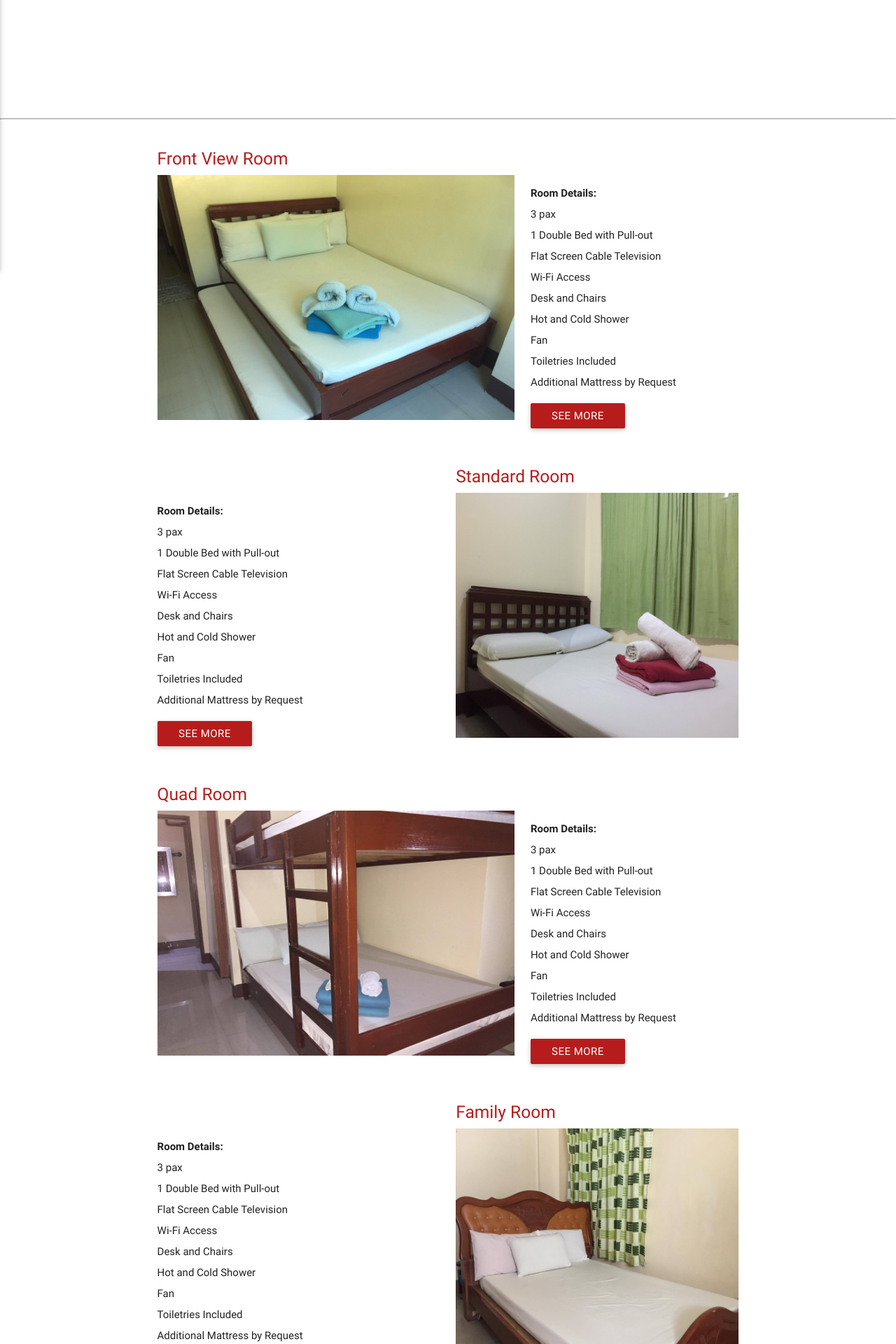
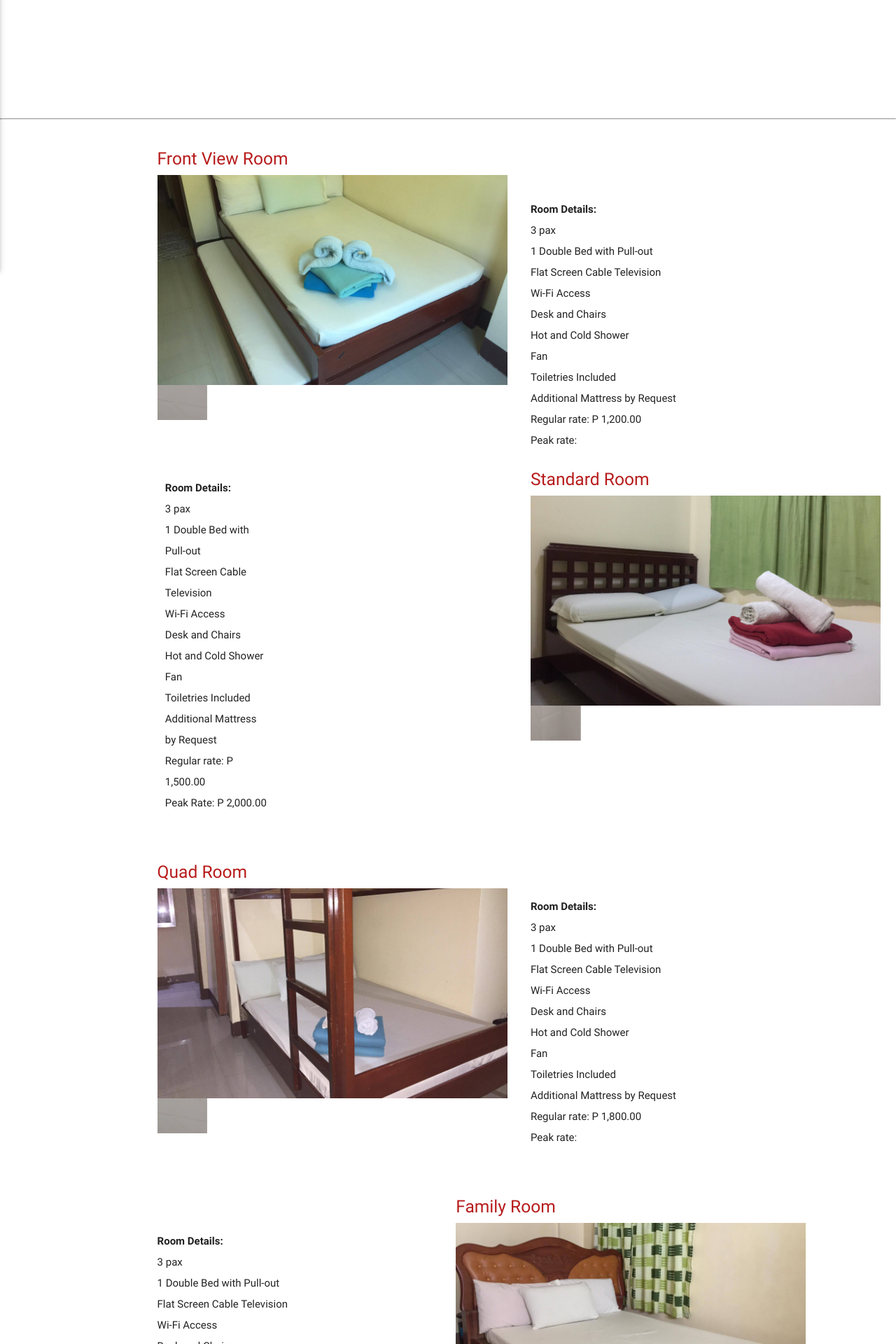
Before and after one commit to KimCastro/THESIS2, a PHP site: page /Rooms.php in a window 1280 px wide. Shown: the part 473-2393 px from the top of the page at 70% size. Run offline with PHP 8.4, Linux system fonts and the light colour scheme; some libraries are stand-ins or nearby versions.

Commit message:
New Rooms.php

```diff
--- a/Rooms.php
+++ b/Rooms.php
@@ -57,9 +57,20 @@
   <hr>
     <!--Front View-->
     <br>
+
+
     <div class="row">
+
       <div class="col s2"></div>
-      <div class="col s5"><h5 class=" red-text text-darken-4"> Front View Room </h5><img class="responsive-img" style="height: 350px; width:600px" src="img/FrontView/FV.jpg"> </div>
+      <div class="col s5"><h5 class=" red-text text-darken-4"> Front View Room </h5><div class="materialboxed"><div class="carousel carousel-slider" style="height: 350px; width:500px">
+    <a class="carousel-item" href="#one!"><img src="img/FrontView/FV.jpg"></a>
+    <a class="carousel-item" href="#two!"><img src="img/FrontView/FV2.jpg"></a>
+    <a class="carousel-item" href="#three!"><img src="img/FrontView/FVCr2.jpg"></a>
+    <a class="carousel-item" href="#four!"><img src="img/FrontView/FrontViewCr.jpg"></a>
+  </div>
+
+  </div>
+      <br>
       <div class="col s4"><br><br><p><b>Room Details:</b><br>
       3 pax<br>
       1 Double Bed with Pull-out <br>
@@ -69,10 +80,11 @@
       Hot and Cold Shower <br>
       Fan <br>
       Toiletries Included <br>
-      Additional Mattress by Request</p>
+      Additional Mattress by Request<br>
+      Regular rate: P 1,500.00<br>
+      Peak Rate: P 2,000.00</p>
 
-      <!-- Modal Trigger -->
-      <a class="modal-trigger waves-effect waves-light btn red darken-4" href="#SeeFV">See More</a>
+
 
       </div>
       <div class="col s2"></div>
@@ -91,13 +103,16 @@
       Hot and Cold Shower <br>
       Fan <br>
       Toiletries Included <br>
-      Additional Mattress by Request</p>
-
-      <!-- Modal Trigger -->
-      <a class="modal-trigger waves-effect waves-light btn red darken-4" href="#SeeStan">See More</a>
+      Additional Mattress by Request<br>
+      Regular rate: P 1,200.00<br>
+      Peak rate: </p>
 
       </div>
-      <div class="col s4"><h5 class=" red-text text-darken-4 left-align"> Standard Room </h5><img class="responsive-img" style="height: 350px; width:600px" src="img/StandardRoom/Standard.jpg"> </div>
+      <div class="col s4"><h5 class=" red-text text-darken-4 left-align"> Standard Room </h5><div class="materialboxed"><div class="carousel carousel-slider" style="height: 350px; width:500px">
+    <a class="carousel-item" href="#one!"><img src="img/StandardRoom/Standard.jpg"></a>
+    <a class="carousel-item" href="#two!"><img src="img/StandardRoom/StandardCr.jpg"></a>
+    </div>
+  </div>  </div>
       <div class="col s3"></div>
     </div>
 
@@ -105,7 +120,13 @@
     <br>
     <div class="row">
       <div class="col s2"></div>
-      <div class="col s5"><h5 class=" red-text text-darken-4"> Quad Room </h5><img class="responsive-img" style="height: 350px; width:600px" src="img/QuadRoom/Quad.jpg"> </div>
+      <div class="col s5"><h5 class=" red-text text-darken-4"> Quad Room </h5><div class="materialboxed"><div class="carousel carousel-slider" style="height: 350px; width:500px">
+    <a class="carousel-item" href="#one!"><img src="img/QuadRoom/Quad.jpg"></a>
+    <a class="carousel-item" href="#two!"><img src="img/QuadRoom/Quad2.jpg"></a>
+    <a class="carousel-item" href="#three!"><img src="img/QuadRoom/QuadCr.jpg"></a>
+    <a class="carousel-item" href="#four!"><img src="img/FrontView/FrontViewCr.jpg"></a>
+    </div>
+  </div>  </div>
       <div class="col s4"><br><br><p><b>Room Details:</b><br>
       3 pax<br>
       1 Double Bed with Pull-out <br>
@@ -115,10 +136,10 @@
       Hot and Cold Shower <br>
       Fan <br>
       Toiletries Included <br>
-      Additional Mattress by Request</p>
+      Additional Mattress by Request<br>
+      Regular rate: P 1,800.00<br>
+      Peak rate: </p>
 
-    <!-- Modal Trigger -->
-      <a class="modal-trigger waves-effect waves-light btn red darken-4" href="#SeeQuad">See More</a>
 
       </div>
       <div class="col s2"></div>
@@ -138,30 +159,57 @@
       Hot and Cold Shower <br>
       Fan <br>
       Toiletries Included <br>
-      Additional Mattress by Request</p>
-
-       <!-- Modal Trigger -->
-      <a class="modal-trigger waves-effect waves-light btn red darken-4" href="#SeeFam">See More</a>
+      Additional Mattress by Request<br>
+      Regular rate: P 3,000<br>
+      Peak rate: </p>
 
       </div>
-       <div class="col s4"><h5 class=" red-text text-darken-4 left-align"> Family Room </h5><img class="responsive-img" style="height: 350px; width:600px" src="img/FamilyRoom/Family.jpg"> </div>
+
+       <div class="col s4"><h5 class=" red-text text-darken-4 left-align"> Family Room </h5><div class="materialboxed"><div class="carousel carousel-slider" style="height: 350px; width:500px">
+    <a class="carousel-item" href="#one!"><img src="img/FamilyRoom/Family.jpg"></a>
+    <a class="carousel-item" href="#two!"><img src="img/FamilyRoom/Family2.jpg"></a>
+    <a class="carousel-item" href="#three!"><img src="img/FamilyRoom/Family3.jpg"></a>
+    <a class="carousel-item" href="#four!"><img src="img/FamilyRoom/FamilyCr.jpg"></a>
+  </div> </div>
+  </div>
       <div class="col s3"></div>
     </div>
     <hr>
 
   <!-- start of Modal Structure FVRooms -->
-  <div id="SeeFV" class="modal modal-fixed-footer">
-    <div class="modal-content">
-      <h4>More photos of Front View Rooms</h4>
+  <div id="SeeFV" class="modal" style="height: 1000px;width: 1000px;">
 
-      <img class="materialboxed"  width="250" src="img/rooms/front/dl1fv.png">
-      <img class="materialboxed"  width="250" src="img/rooms/front/dl2fv.png">
-      <img class="materialboxed"  width="250" src="img/rooms/front/dl3fv.png">
-      <p>Price: Php 1,800</p>
-    </div>
-    <div class="modal-footer">
-      <a href="#!" class="modal-action modal-close waves-effect waves-red btn-flat">Close</a>
-    </div>
+
+       <div class="slider">
+    <ul class="slides">
+      <li>
+
+        <center><img src="img/FrontView/FV.jpg" style="height: 800px;width: 800px;"></center> <!-- random image -->
+        <div class="caption center-align">
+
+        </div>
+      </li>
+      <li>
+        <img src="img/FrontView/FrontViewCr.jpg"> <!-- random image -->
+        <div class="caption left-align">
+
+        </div>
+      </li>
+      <li>
+        <img src="img/FrontView/FV2.jpg"> <!-- random image -->
+        <div class="caption right-align">
+        </div>
+      </li>
+      <li>
+        <img src="img/FrontView/FVCr2.jpg"> <!-- random image -->
+        <div class="caption center-align">
+        </div>
+      </li>
+    </ul>
+  </div>
+
+
+
   </div>
   <!-- end of Modal Structure FVRooms -->
 
@@ -245,6 +293,8 @@
   <script src="js/modal.js"></script>
   <script src="js/slider.js"></script>
   <script src="js/dropdown.js"></script>
+  <script src="js/slider1.js"></script>
+
   <!-- end of Scripts -->
 
   </body>
```
